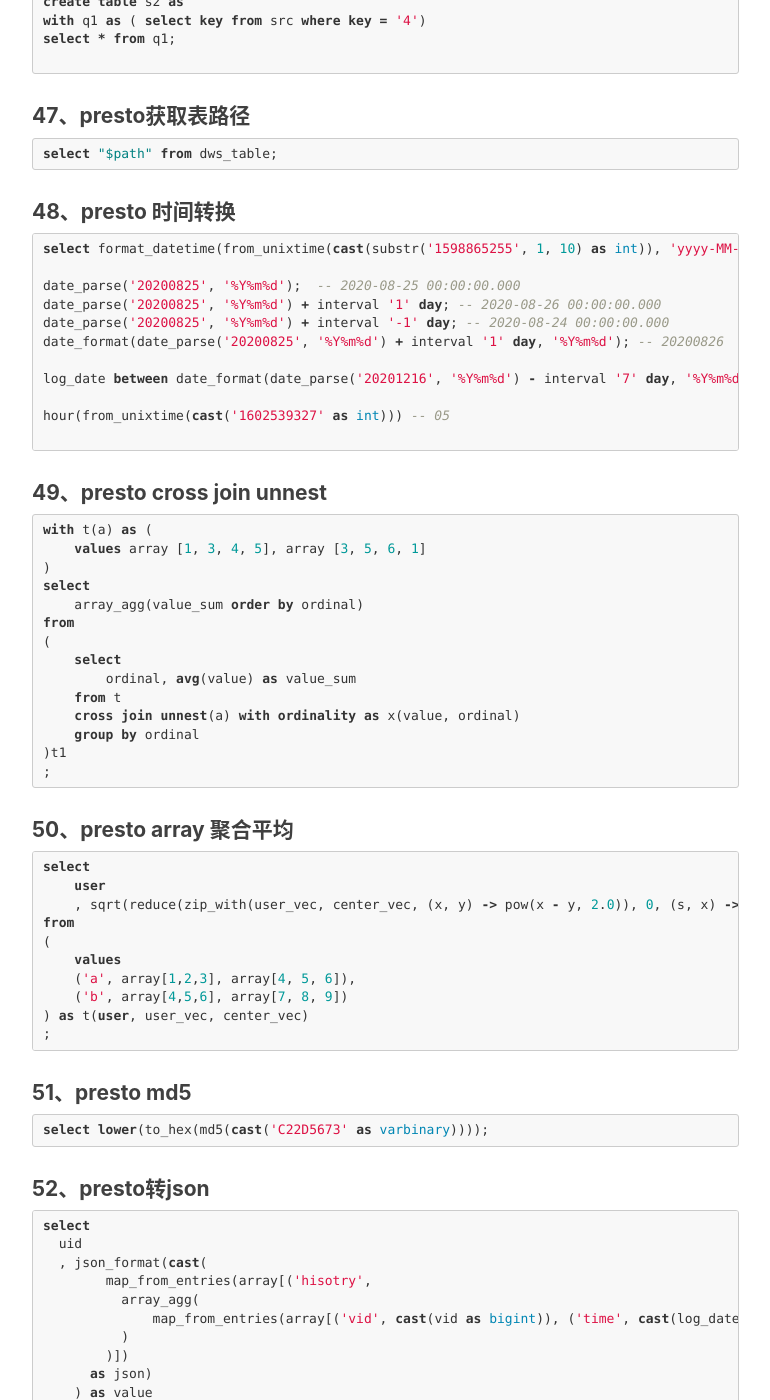
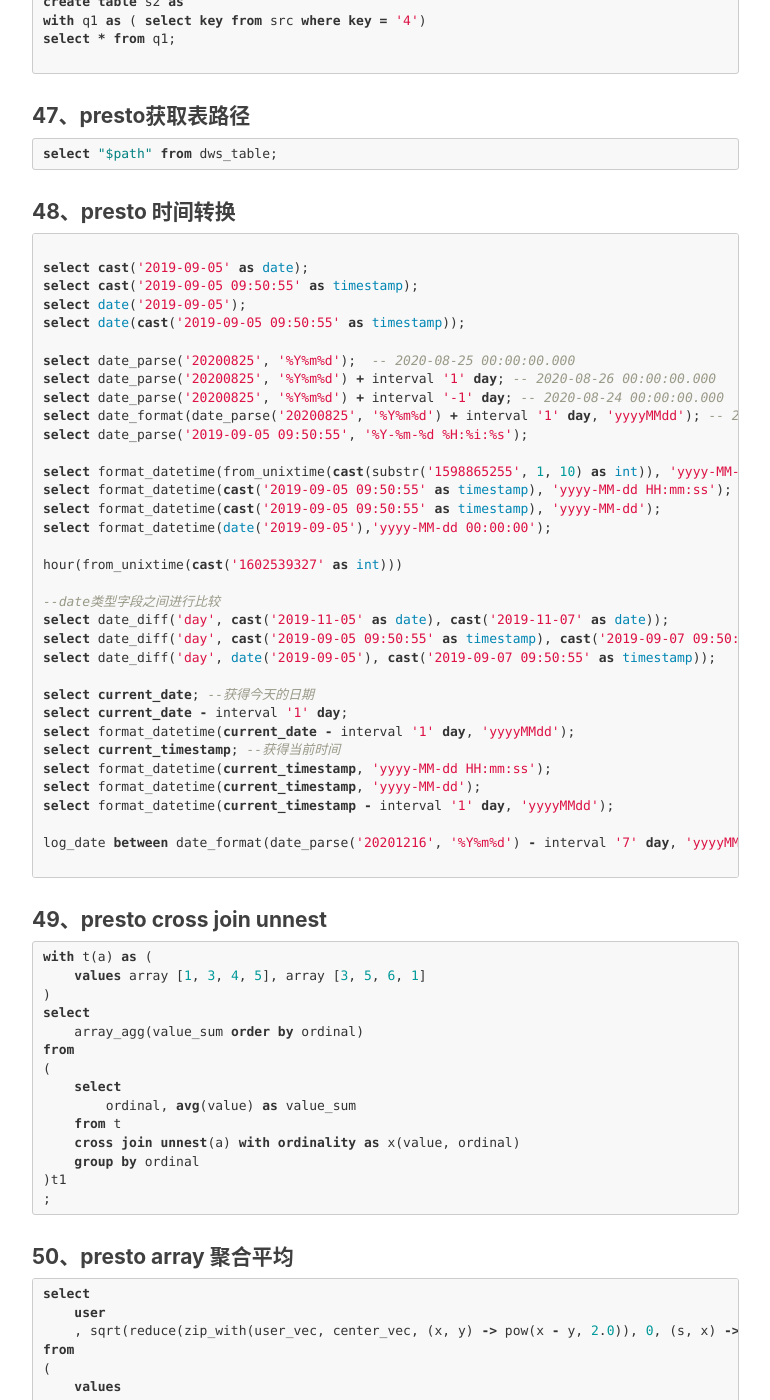
Before and after one commit to cddesire/cddesire.github.io, a Jekyll site: the page built from _posts/2017-05-23-common-sql-code.markdown, in a window 1280 px wide and 1400 px high, scrolled down 18237 px. Shown: the whole window, without its empty margins (233-1003 px from the left). Built offline with Jekyll 4.4.1, drawn with Linux system fonts in a browser that asks for light colours; nearby versions of some CDN libraries; formulas are drawn with MathJax 3; comment, search, counter and statistics services are not loaded.

Commit message:
date format & date_parse
date

````diff
--- a/_posts/2017-05-23-common-sql-code.markdown
+++ b/_posts/2017-05-23-common-sql-code.markdown
@@ -943,16 +943,39 @@
 
 #### 48、presto 时间转换
 ``` sql
+
+select cast('2019-09-05' as date);
+select cast('2019-09-05 09:50:55' as timestamp);
+select date('2019-09-05');
+select date(cast('2019-09-05 09:50:55' as timestamp));
+
+select date_parse('20200825', '%Y%m%d');  -- 2020-08-25 00:00:00.000
+select date_parse('20200825', '%Y%m%d') + interval '1' day; -- 2020-08-26 00:00:00.000
+select date_parse('20200825', '%Y%m%d') + interval '-1' day; -- 2020-08-24 00:00:00.000
+select date_format(date_parse('20200825', '%Y%m%d') + interval '1' day, 'yyyyMMdd'); -- 20200826
+select date_parse('2019-09-05 09:50:55', '%Y-%m-%d %H:%i:%s');
+
 select format_datetime(from_unixtime(cast(substr('1598865255', 1, 10) as int)), 'yyyy-MM-dd HH:mm:ss');
+select format_datetime(cast('2019-09-05 09:50:55' as timestamp), 'yyyy-MM-dd HH:mm:ss');
+select format_datetime(cast('2019-09-05 09:50:55' as timestamp), 'yyyy-MM-dd');
+select format_datetime(date('2019-09-05'),'yyyy-MM-dd 00:00:00');
 
-date_parse('20200825', '%Y%m%d');  -- 2020-08-25 00:00:00.000
-date_parse('20200825', '%Y%m%d') + interval '1' day; -- 2020-08-26 00:00:00.000
-date_parse('20200825', '%Y%m%d') + interval '-1' day; -- 2020-08-24 00:00:00.000
-date_format(date_parse('20200825', '%Y%m%d') + interval '1' day, '%Y%m%d'); -- 20200826
+hour(from_unixtime(cast('1602539327' as int)))
 
-log_date between date_format(date_parse('20201216', '%Y%m%d') - interval '7' day, '%Y%m%d') and '${day_n}'
+--date类型字段之间进行比较
+select date_diff('day', cast('2019-11-05' as date), cast('2019-11-07' as date));
+select date_diff('day', cast('2019-09-05 09:50:55' as timestamp), cast('2019-09-07 09:50:55' as timestamp));
+select date_diff('day', date('2019-09-05'), cast('2019-09-07 09:50:55' as timestamp));
 
-hour(from_unixtime(cast('1602539327' as int))) -- 05
+select current_date; --获得今天的日期
+select current_date - interval '1' day;
+select format_datetime(current_date - interval '1' day, 'yyyyMMdd');
+select current_timestamp; --获得当前时间
+select format_datetime(current_timestamp, 'yyyy-MM-dd HH:mm:ss');
+select format_datetime(current_timestamp, 'yyyy-MM-dd');
+select format_datetime(current_timestamp - interval '1' day, 'yyyyMMdd');
+
+log_date between date_format(date_parse('20201216', '%Y%m%d') - interval '7' day, 'yyyyMMdd') and '${day_n}'
 
 ```
 
````
